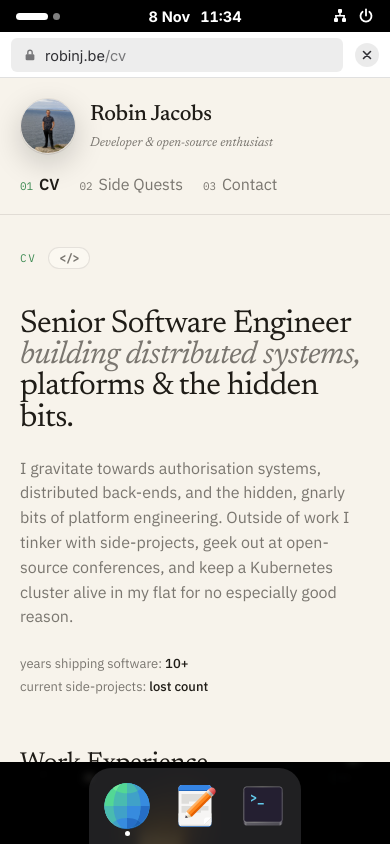
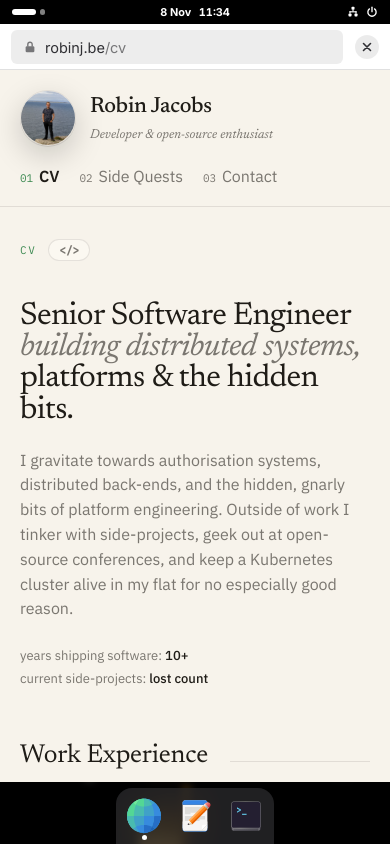
Before and after one commit to RobinJ1995/robinj.be, a React (Vite) app: page / in a window 390 px wide. Built offline with nearby package versions, Linux system fonts and the light colour scheme.

Commit message:
dock and top bar on phones (#28)

```diff
--- a/src/style/_Desktop.scss
+++ b/src/style/_Desktop.scss
@@ -6,6 +6,8 @@ $small-height: 600px;
 $headerbar-height: 46px;
 // 64px icons plus 6px padding either side.
 $dock-thickness: 76px;
+// Phones: 48px icons plus 4px padding.
+$dock-thickness-compact: 56px;
 // The dock's gap to maximised windows.
 $dock-margin-small: 6px;
 
@@ -183,6 +185,8 @@ $restyle-transitions: ();
 .desktop {
 	--dt-dock-left: 0px;
 	--dt-dock-bottom: 0px;
+	// Read by Desktop.jsx.
+	--dt-topbar: 32px;
 
 	position: relative;
 	// Clip rather than hide: a hidden overflow can still be scrolled, e.g. by
@@ -248,7 +252,7 @@ $restyle-transitions: ();
 	position: absolute;
 	inset: 0 0 auto;
 	z-index: 20;
-	height: 32px;
+	height: var(--dt-topbar);
 	display: grid;
 	grid-template-columns: 1fr auto 1fr;
 	align-items: center;
@@ -306,8 +310,11 @@ $restyle-transitions: ();
 
 .dt-clock {
 	display: flex;
+	align-items: center;
 	gap: 10px;
+	height: 26px;
 	padding: 0 12px;
+	border-radius: 999px;
 	font-variant-numeric: tabular-nums;
 }
 
@@ -394,7 +401,7 @@ $restyle-transitions: ();
 
 .dt-stage {
 	position: absolute;
-	inset: 32px 0 0;
+	inset: var(--dt-topbar) 0 0;
 	height: auto;
 }
 
@@ -1189,6 +1196,17 @@ $restyle-transitions: ();
 	.dt-window-frame,
 	.dt-window-activate {
 		border-radius: 0;
+
+		@media (prefers-reduced-motion: no-preference) {
+			transition: box-shadow .2s, border-radius .35s cubic-bezier(.25, .46, .45, .94);
+		}
+	}
+
+	.is-overview {
+		.dt-window-frame,
+		.dt-window-activate {
+			border-radius: 12px;
+		}
 	}
 
 	.dt-window:not(.is-focused) {
@@ -1215,6 +1233,10 @@ $restyle-transitions: ();
 	// The browser's header bar lies over the page, so hiding it (BrowserBar) doesn't
 	// move the page.
 	.dt-window[data-win='site'] {
+		.dt-window-frame {
+			position: relative;
+		}
+
 		.dt-headerbar {
 			position: absolute;
 			inset: 0 0 auto;
@@ -1234,6 +1256,62 @@ $restyle-transitions: ();
 		}
 	}
 
+	// Own pages run on behind the top bar.
+	.desktop:not(.is-overview) .dt-window[data-win='site']:has(.editorial) {
+		top: calc(-1 * var(--dt-topbar));
+
+		.dt-headerbar {
+			top: var(--dt-topbar);
+
+			&.is-hidden:not(:focus-within) {
+				transform: translateY(calc(-100% - var(--dt-topbar)));
+			}
+		}
+
+		.dt-window-content {
+			--ed-inset-top: calc(var(--dt-topbar) + #{$headerbar-height});
+		}
+	}
+
+	@media (prefers-reduced-motion: no-preference) {
+		.dt-topbar > .dt-panel-button,
+		.dt-topbar > .dt-clock {
+			transition: background .35s, backdrop-filter .35s;
+		}
+	}
+
+	// While the browser bar is scrolled away.
+	.desktop:not(.is-overview):has(.dt-window.is-focused[data-win='site'] .dt-headerbar.is-hidden:not(:focus-within)) .dt-topbar {
+		background: transparent;
+
+		> .dt-panel-button,
+		> .dt-clock {
+			background: rgba(0, 0, 0, .6);
+			backdrop-filter: blur(20px) saturate(1.4);
+		}
+
+		> .dt-panel-button:hover {
+			background: linear-gradient(rgba(255, 255, 255, .17), rgba(255, 255, 255, .17)) rgba(0, 0, 0, .6);
+		}
+
+		> .dt-panel-button[aria-pressed='true'],
+		> .dt-panel-button[aria-expanded='true'] {
+			background: linear-gradient(rgba(255, 255, 255, .25), rgba(255, 255, 255, .25)) rgba(0, 0, 0, .6);
+		}
+	}
+
+	// Upright: own pages run on behind the dock as far as scrolled in.
+	@media (orientation: portrait) {
+		.desktop:not(.is-overview) .dt-window[data-win='site']:has(.editorial) {
+			bottom: 0;
+			clip-path: inset(0 0 calc(var(--dt-dock-bottom) - var(--dt-under-dock, 0px)) 0);
+
+			.dt-window-content {
+				--ed-inset-bottom: var(--dt-dock-bottom);
+			}
+		}
+	}
+
 	// The dock sits flush against the screen's edge, square on that side.
 	@media (orientation: landscape) {
 		.desktop {
@@ -1256,6 +1334,65 @@ $restyle-transitions: ();
 			bottom: 0;
 			border-bottom-left-radius: 0;
 			border-bottom-right-radius: 0;
+		}
+	}
+
+	// Phones.
+	@media (width < 600px), (height < 600px) and (width < 1000px) {
+		.desktop {
+			--dt-topbar: 24px;
+		}
+
+		.dt-topbar {
+			padding: 0 3px;
+
+			> .dt-panel-button,
+			> .dt-clock {
+				zoom: .75;
+			}
+		}
+
+		.dt-dock {
+			gap: 3px;
+			padding: 4px;
+		}
+
+		.dt-dock-item {
+			width: 48px;
+			height: 48px;
+			padding: 6px;
+			border-radius: 12px;
+		}
+
+		@media (orientation: landscape) {
+			.desktop {
+				--dt-dock-left: #{$dock-thickness-compact + $dock-margin-small};
+			}
+
+			.dt-dock {
+				border-top-right-radius: 16px;
+				border-bottom-right-radius: 16px;
+			}
+
+			// Clear of the icon.
+			.dt-dock-item.is-running::before {
+				left: 0;
+			}
+		}
+
+		@media (orientation: portrait) {
+			.desktop {
+				--dt-dock-bottom: #{$dock-thickness-compact + $dock-margin-small};
+			}
+
+			.dt-dock {
+				border-top-left-radius: 16px;
+				border-top-right-radius: 16px;
+			}
+
+			.dt-dock-item.is-running::before {
+				bottom: 0;
+			}
 		}
 	}
 }
--- a/src/style/_Editorial.scss
+++ b/src/style/_Editorial.scss
@@ -104,7 +104,7 @@
 	}
 
 	.ed-main {
-		padding: 32px 20px 56px !important;
+		padding: 32px 20px calc(56px + var(--ed-inset-bottom, 0px)) !important;
 	}
 
 	.ed-stats {
--- a/src/view/Desktop.jsx
+++ b/src/view/Desktop.jsx
@@ -401,7 +401,13 @@ const useScrollAway = (ref, enabled) => {
 			return undefined;
 		}
 
+		// Start from where the page is.
 		const positions = new WeakMap();
+		for (const el of frame.querySelectorAll('*')) {
+			if (el.scrollTop > 0) {
+				positions.set(el, {top: el.scrollTop, height: el.scrollHeight});
+			}
+		}
 		// How far the page has gone in the direction it's going.
 		let travel = 0;
 		const onScroll = ({target}) => {
@@ -432,11 +438,36 @@ const useScrollAway = (ref, enabled) => {
 	return hidden;
 };
 
+// How far into the page from either end, up to the dock's height.
+const useUnderDock = (ref, enabled) => {
+	useEffect(() => {
+		const win = ref.current?.closest('.dt-window');
+		const desktop = win?.closest('.desktop');
+		if (!enabled || !desktop) {
+			return undefined;
+		}
+
+		const onScroll = ({target}) => {
+			const dock = parseFloat(getComputedStyle(desktop).getPropertyValue('--dt-dock-bottom')) || 0;
+			const end = target.scrollHeight - target.clientHeight;
+			const top = Math.min(Math.max(target.scrollTop, 0), end);
+			win.style.setProperty('--dt-under-dock', `${Math.max(0, Math.min(dock, top, end - top))}px`);
+		};
+		win.addEventListener('scroll', onScroll, {capture: true, passive: true});
+
+		return () => {
+			win.removeEventListener('scroll', onScroll, {capture: true});
+			win.style.removeProperty('--dt-under-dock');
+		};
+	}, [enabled]);
+};
+
 // The address bar shows `url`; only the website itself can be shared from it.
-const BrowserBar = ({url, shareable, scrollAway, onClose}) => {
+const BrowserBar = ({url, shareable, scrollAway, overview, onClose}) => {
 	const {host, pathname, search, hash} = new URL(url);
 	const ref = useRef(null);
-	const hidden = useScrollAway(ref, scrollAway);
+	const hidden = useScrollAway(ref, scrollAway && !overview);
+	useUnderDock(ref, scrollAway && shareable);
 	// Decided after mount, so the prerendered HTML doesn't depend on the browser.
 	const [canShare, setCanShare] = useState(false);
 
@@ -495,8 +526,9 @@ const Dock = ({docked, running, hrefs, onPick}) => (
 
 // Activities, as in GNOME Shell: the workspace, wallpaper and all, shrinks into a
 // card clear of the top bar and dock, with the next workspace peeking in beside it.
-const TOP_BAR = 32;
 const INACTIVE_WORKSPACE_SCALE = 0.94;
+
+const topBarHeight = desktop => parseFloat(getComputedStyle(desktop).getPropertyValue('--dt-topbar')) || 32;
 
 // The room the dock takes along the screen's left or bottom edge.
 const dockSize = desktop => {
@@ -508,11 +540,12 @@ const workspaceCard = desktop => {
 	const width = desktop.clientWidth;
 	const height = desktop.clientHeight;
 	const dock = dockSize(desktop);
+	const topBar = topBarHeight(desktop);
 	const area = {
 		x: dock.left + width * 0.06,
-		y: TOP_BAR + height * 0.05,
+		y: topBar + height * 0.05,
 		width: width - dock.left - width * 0.12,
-		height: height - TOP_BAR - dock.bottom - height * 0.1,
+		height: height - topBar - dock.bottom - height * 0.1,
 	};
 	const scale = Math.min(area.width / width, area.height / height);
 	const x = area.x + (area.width - width * scale) / 2;
@@ -520,7 +553,7 @@ const workspaceCard = desktop => {
 	const peekScale = scale * INACTIVE_WORKSPACE_SCALE;
 
 	return {
-		x, y, scale, width: width * scale, height: height * scale,
+		x, y, scale, width: width * scale, height: height * scale, topBar,
 		peekX: x + width * scale + width * 0.03,
 		peekY: y + (height * scale - height * peekScale) / 2,
 		peekScale,
@@ -536,7 +569,7 @@ const fitWindows = (windows, card) => {
 	const padX = card.width * 0.05;
 	const padY = card.height * 0.08;
 	const gap = card.width * 0.03;
-	const top = card.y - TOP_BAR + padY;
+	const top = card.y - card.topBar + padY;
 	const left = card.x + padX;
 	const slotHeight = card.height - padY * 2;
 	const slotWidth = (card.width - padX * 2 - gap * (windows.length - 1)) / windows.length;
@@ -1229,7 +1262,7 @@ const Desktop = ({focused, hrefs, address, homeHref, onShow, onHome, onNavigate,
 								}}
 								header={app === 'site' && (
 									<BrowserBar url={content.portfolio ? `${SITE.url.slice(0, -1)}${address}` : content.url} shareable={!!content.portfolio}
-										scrollAway={small} onClose={() => close(win)} />
+										scrollAway={small} overview={!!overview} onClose={() => close(win)} />
 								)}
 								onActivate={() => show(win)}>
 								{hasContent(win) && renderWindow({app, content}, {
```
Also changed, not shown: 1 other file (tests, documents, lock files or other folders).
